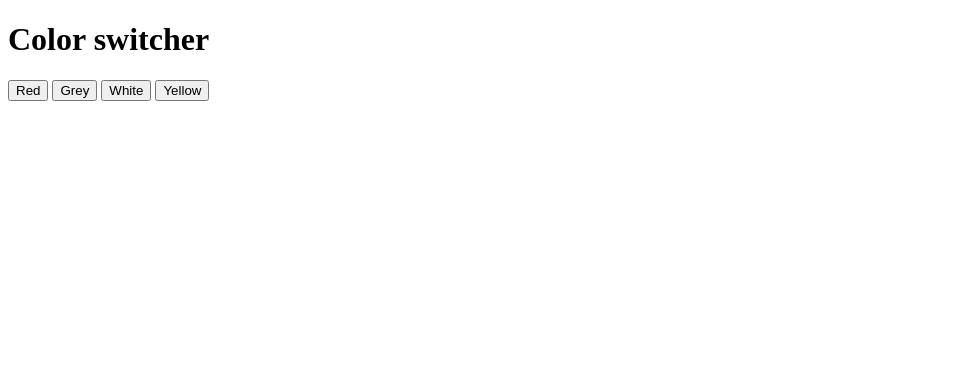
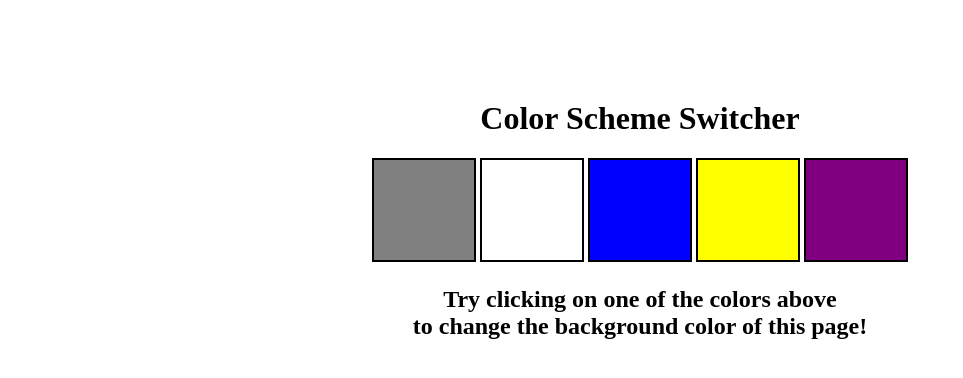
Before and after one commit to nidhishshukla1/JS-Practice-1, a plain HTML site: page index.html in a window 1280 px wide. Shown: the whole page, without its empty margins (0-963 px from the left). Drawn offline with Linux system fonts and the light colour scheme.

Commit message:
<commit_message>

```diff
--- a/index.html
+++ b/index.html
@@ -1,22 +1,25 @@
 <!DOCTYPE html>
 <html lang="en">
-<head>
-    <meta charset="UTF-8">
-    <meta http-equiv="X-UA-Compatible" content="IE=edge">
-    <meta name="viewport" content="width=device-width, initial-scale=1.0">
-    <title>Learning_JS</title>
-</head>
-<body>
-    <h1>Color switcher</h1>
-    <button onClick = 'fun(event)'>Red</button>
-    <button onClick = 'fun(event)'>Grey</button>
-    <button onClick = 'fun(event)'>White</button>
-    <button onClick = 'fun(event)'>Yellow</button>
-</body>
-<script>
-    function fun(e){
-        console.log(e.target.innerHTML)
-        document.querySelector('body').style.backgroundColor = e.target.innerHTML
-    }
-</script>
+  <head>
+    <meta charset="UTF-8" />
+    <meta name="viewport" content="width=device-width, initial-scale=1.0" />
+    <meta http-equiv="X-UA-Compatible" content="ie=edge" />
+    <link rel="stylesheet" href="style.css" />
+    <title>JavaScript Background Color Switcher</title>
+  </head>
+  <body>
+    <div class="canvas">
+      <h1>Color Scheme Switcher</h1>
+      <span class="button" id="grey"></span>
+      <span class="button" id="white"></span>
+      <span class="button" id="blue"></span>
+      <span class="button" id="yellow"></span>
+      <span class="button" id="purple"></span>
+      <h2>
+        Try clicking on one of the colors above
+        <span>to change the background color of this page!</span>
+      </h2>
+    </div>
+    <script src="main.js"></script>
+  </body>
 </html>
--- /dev/null
+++ b/main.js
@@ -0,0 +1,13 @@
+const buttons = document.querySelectorAll('.button')
+//console.log(buttons)
+
+buttons.forEach(function(button){
+    button.addEventListener('click', function(e){
+        //console.log(e)
+        if(e.target.id == "grey") document.querySelector('body').style.backgroundColor = e.target.id;
+        if(e.target.id == "blue") document.querySelector('body').style.backgroundColor = e.target.id;
+        if(e.target.id == "white") document.querySelector('body').style.backgroundColor = e.target.id;
+        if(e.target.id == "yellow") document.querySelector('body').style.backgroundColor = e.target.id;
+        if(e.target.id == "purple") document.querySelector('body').style.backgroundColor = e.target.id;
+    })
+})
--- /dev/null
+++ b/style.css
@@ -0,0 +1,36 @@
+html {
+    margin: 0;
+  }
+
+  span {
+    display: block;
+  }
+  .canvas {
+    margin: 100px auto 100px;
+    width: 80%;
+    text-align: center;
+  }
+
+  .button {
+    width: 100px;
+    height: 100px;
+    border: solid black 2px;
+    display: inline-block;
+  }
+
+  #grey {
+    background: grey;
+  }
+
+  #white {
+    background: white;
+  }
+  #blue {
+    background: blue;
+  }
+  #yellow {
+    background: yellow;
+  }
+  #purple {
+    background: purple;
+  }
```
